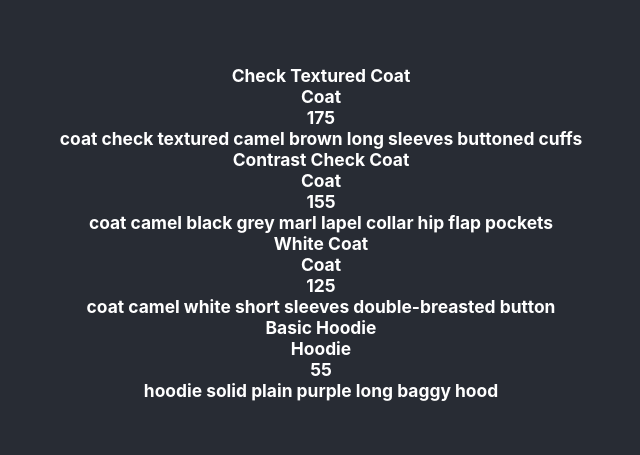
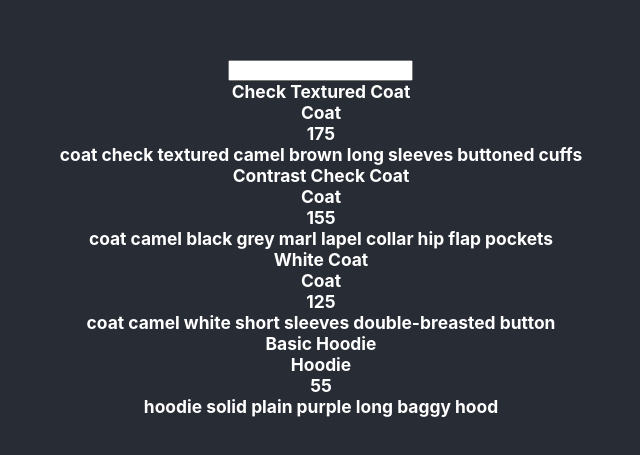
Before and after one commit to KelvinHalx/Shopping_Web, a React (Create React App) app: page / in a window 1280 px wide. Shown: the part 167-622 px from the top of the page, without its empty margins (319-959 px from the left). Built offline with nearby package versions, Linux system fonts and the light colour scheme.

Commit message:
Form Change for Events

```diff
--- a/src/components/Product.js
+++ b/src/components/Product.js
@@ -42,6 +42,12 @@ const searchProducts = products.filter((product) => {
   });
   return (
     <div>
+        <input
+          className="input"
+          onChange={(e) => {
+            setSearch(e.target.value.toLowerCase());
+          }}
+        />
       {products.map((product) => (
           <div className="product">
             <h6>{product.title}</h6>
```
